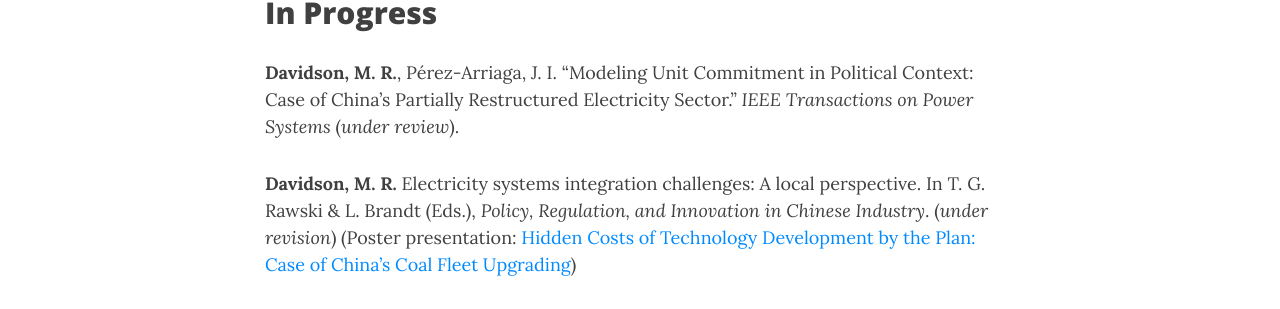
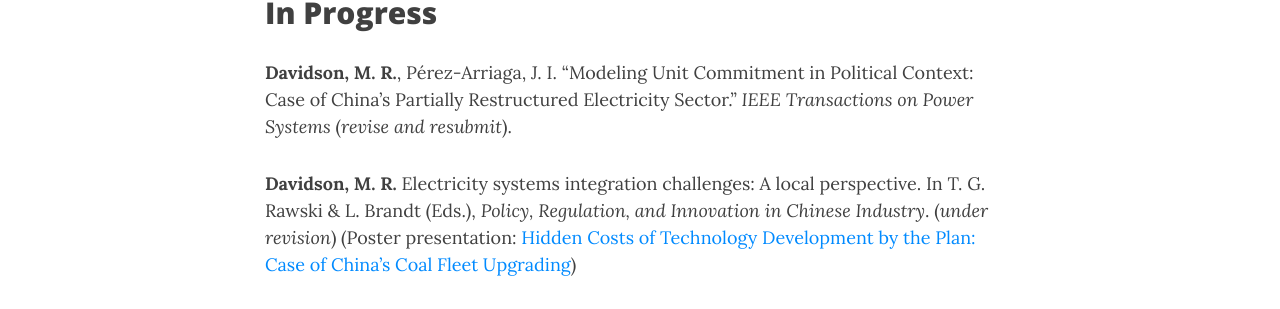
Before and after one commit to east-winds/east-winds.github.io, a Jekyll site: the page built from papers.md, in a window 1280 px wide and 900 px high. Shown: the part 124-433 px from the top of the window. Built offline with Jekyll 4.4.1, drawn with Linux system fonts in a browser that asks for light colours; nearby versions of some CDN libraries.

Commit message:
Update papers.md

```diff
--- a/papers.md
+++ b/papers.md
@@ -1,12 +1,12 @@
 ---
 layout: page
 title: Papers
-
+published: true
 ---
 
 ## In Progress ##
 
-**Davidson, M. R.**, Pérez-Arriaga, J. I. "Modeling Unit Commitment in Political Context: Case of China's Partially Restructured Electricity Sector." _IEEE Transactions on Power Systems_ (_under review_).
+**Davidson, M. R.**, Pérez-Arriaga, J. I. "Modeling Unit Commitment in Political Context: Case of China's Partially Restructured Electricity Sector." _IEEE Transactions on Power Systems_ (_revise and resubmit_).
 
 **Davidson, M. R.** Electricity systems integration challenges: A local perspective. In T. G. Rawski & L. Brandt (Eds.), _Policy, Regulation, and Innovation in Chinese Industry_. (_under revision_) (Poster presentation: [Hidden Costs of Technology Development by the Plan: Case of China's Coal Fleet Upgrading](/2017-03-10-hidden-costs-technology-china-coal/))
 
```
